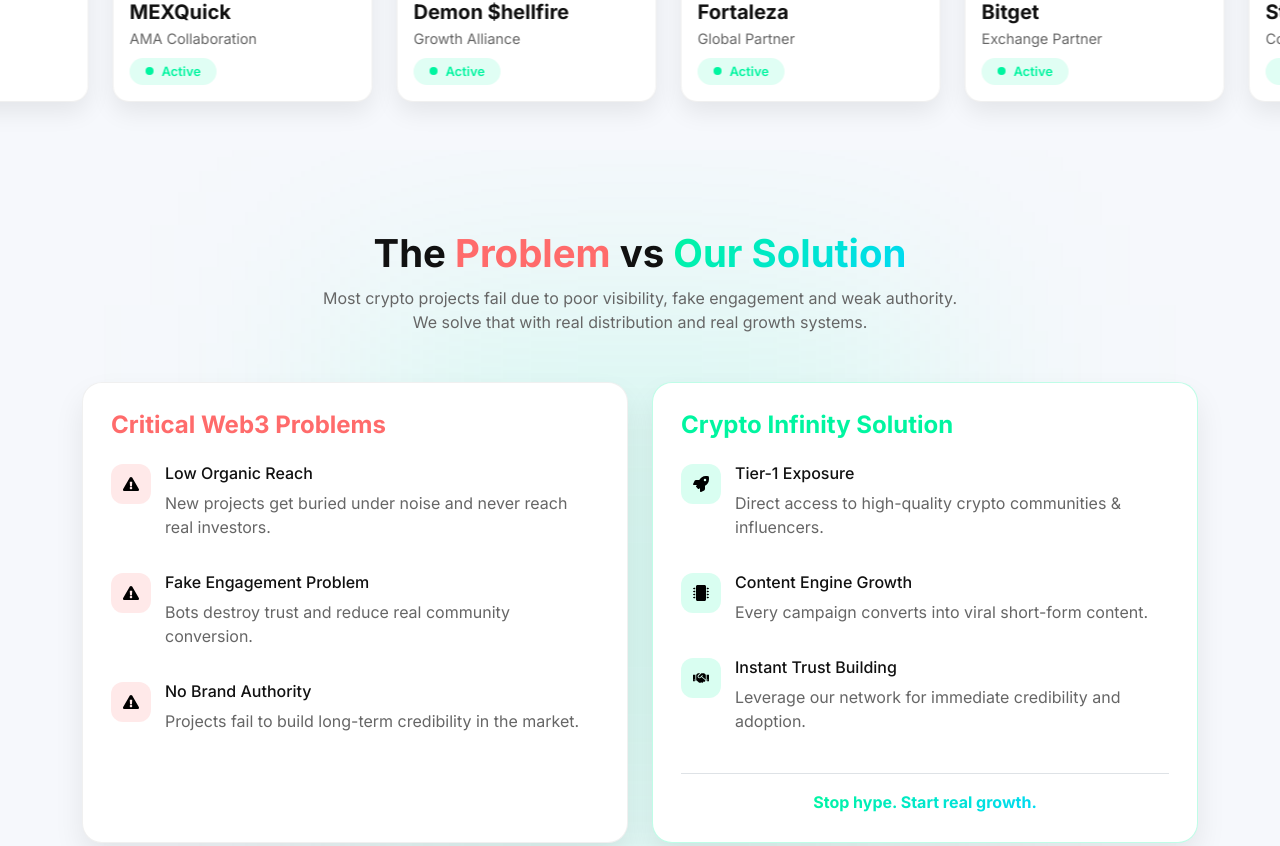
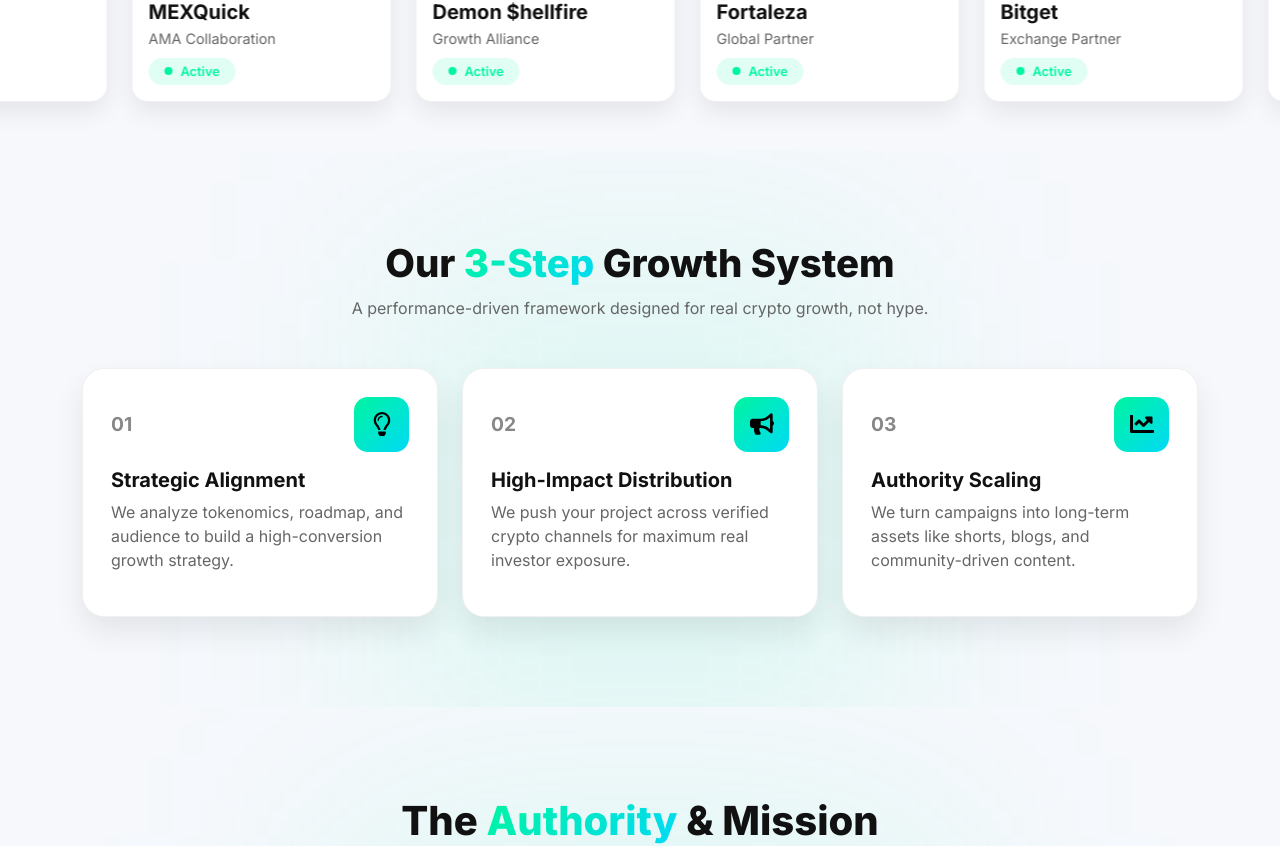
Before and after one commit to IKRAM-ULLAH-4/crypto-infinity0, a React (Vite) app: page / in a window 1280 px wide. Shown: the part 1747-2593 px from the top of the page. Built offline with nearby package versions, Linux system fonts and the light colour scheme.

Commit message:
Update Overall site and hanle conflicts

```diff
--- a/src/App.jsx
+++ b/src/App.jsx
@@ -2,8 +2,6 @@
 import { routes } from "./Routes/routes";
 
 import { ThemeProvider } from "./Context/ThemeContext";
-import Navbar from "./Components/Navbar";
-import Footer from "./Components/Footer";
 
 const App = () => {
   return (
--- a/src/Pages/Home.jsx
+++ b/src/Pages/Home.jsx
@@ -19,8 +19,8 @@
       <HeroSection />
       <AMA />
       {/* <Affiliates /> */}
-      {/* <PromotionsCarousel /> */}
-       <ProblemSolutionSection />
+      {/* <PromotionsCarousel />
+       <ProblemSolutionSection /> */}
       <HowWeWork />
        <AboutUs />
       <AmaPkgs />
--- a/src/main.jsx
+++ b/src/main.jsx
@@ -8,10 +8,6 @@
 import 'bootstrap/dist/js/bootstrap.bundle.min.js';
 import 'animate.css';
 
-import { createBrowserRouter, RouterProvider } from 'react-router-dom';
-import router from './Components/Paths.jsx'
-import { routes } from './Routes/routes.jsx';
-
 createRoot(document.getElementById('root')).render(
   <StrictMode>
 
```
Also changed, not shown: src/Components/Paths.jsx (+6 -6 lines).
